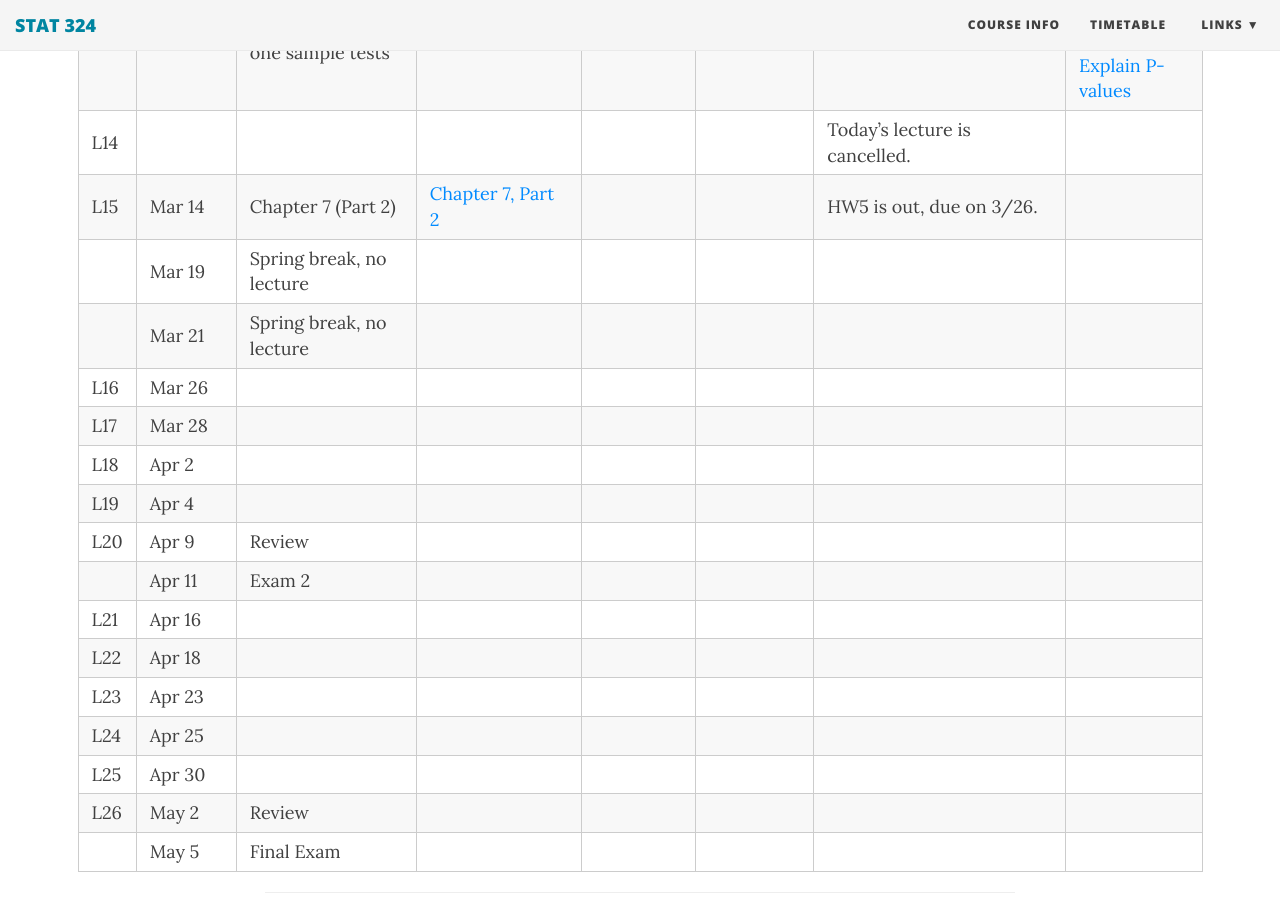
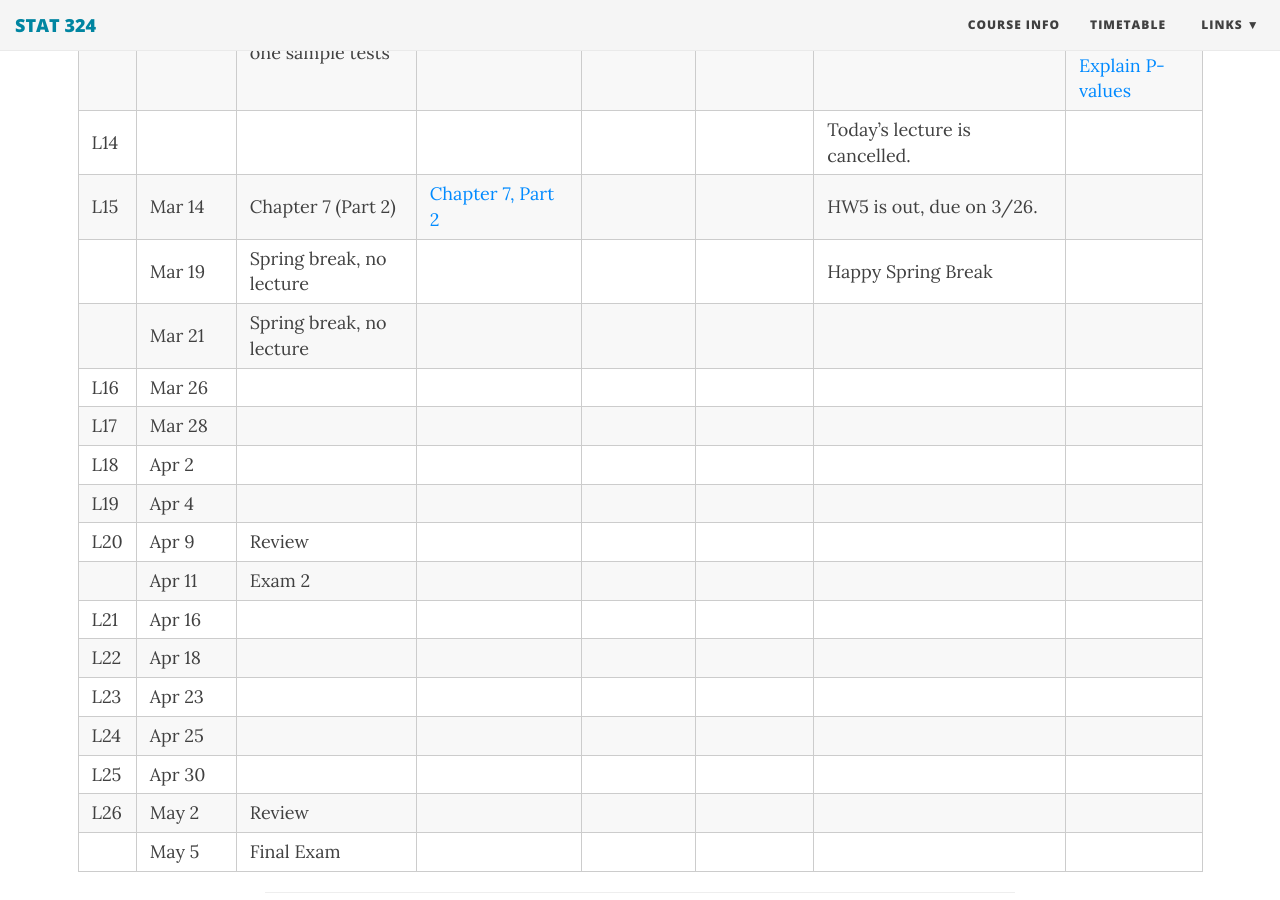
Before and after one commit to duzhewang/stat324, a Jekyll site: the page built from timetable.md, in a window 1280 px wide and 900 px high, scrolled down 1551 px. Built offline with Jekyll 4.4.1, drawn with Linux system fonts in a browser that asks for light colours; nearby versions of some CDN libraries.

Commit message:
Update timetable.md

```diff
--- a/timetable.md
+++ b/timetable.md
@@ -25,7 +25,7 @@ css: /css/wide_table.css
 |L13| Mar 7 | Chapter 7 (Part 1): one sample tests  |  [Chapter 7, Part 1](https://github.com/dzwang91/stat324/raw/gh-pages/lectures/chapter7-1.pdf)  |  |   |   |  [Not Even Scientists Can Easily Explain P-values](https://fivethirtyeight.com/features/not-even-scientists-can-easily-explain-p-values/)    |
 |L14| | | |   |   |  Today's lecture is cancelled.    |      |
 |L15| Mar 14 | Chapter 7 (Part 2) | [Chapter 7, Part 2](https://github.com/dzwang91/stat324/raw/gh-pages/lectures/chapter7-2.pdf)  |   |  |   HW5 is out, due on 3/26.   |      |
-| | Mar 19 | Spring break, no lecture | |    |      |      |      |
+| | Mar 19 | Spring break, no lecture | |    |      |   Happy Spring Break   |      |
 | | Mar 21 | Spring break, no lecture |   |       |      |      |      |
 | L16   | Mar 26 |   |       |      |      |      |
 | L17   | Mar 28 |  |       |      |      |      |
```
